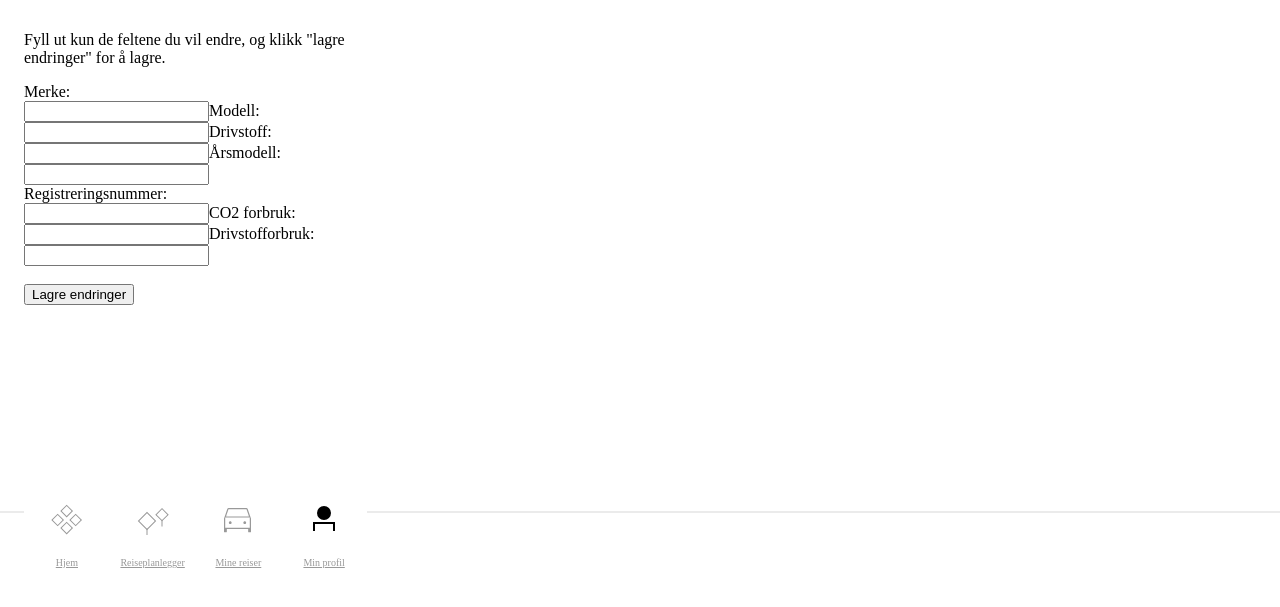
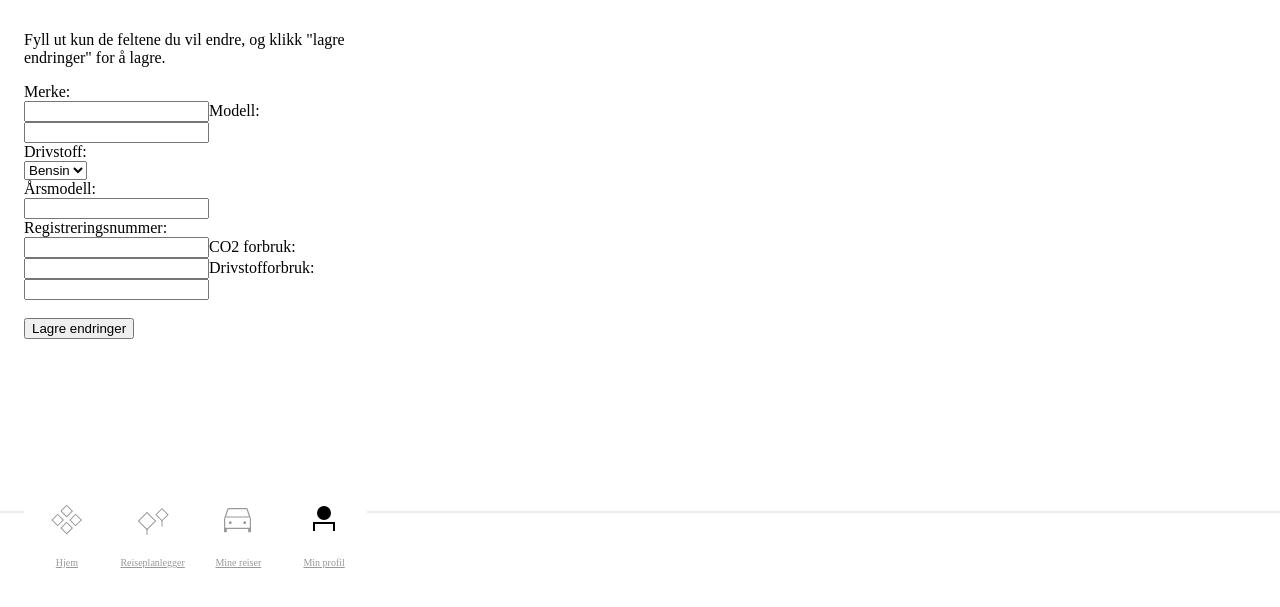
Before and after one commit to Buckmin/Fremtind_Sommerjobb, a Gatsby site: page /endreBilinfo in a window 1280 px wide. Shown: the part 179-786 px from the top of the page. Built offline with nearby package versions, Linux system fonts and the light colour scheme; Gatsby itself is replaced by a stand-in of ours.

Commit message:
la til select for fuel for å unngå feil verdi i reiseplanlegger

```diff
--- a/src/pages/endreBilinfo.js
+++ b/src/pages/endreBilinfo.js
@@ -21,6 +21,7 @@ export default function EndreBilinfo() {
     const [registration, setRegistration] = useState(carInfo["registration"]);
     const [co2consum, setCo2consum] = useState(carInfo["co2consum"]);
     const [fuelconsum, setFuelconsum] = useState(carInfo["fuelconsum"]);
+
 
     function handleSubmit() {
         let carDict = {
@@ -49,32 +50,40 @@ export default function EndreBilinfo() {
 
             <form  id="updateCarInfo" className="form">
 
-                <label id="brandInput" htmlFor="brand" style={{marginBottom:"10px", marginTop:"5px"}}>Merke:&emsp;
+                <label id="brandInput" htmlFor="brand" style={{marginBottom:"10px", marginTop:"5px"}}>Merke:
                     <br/><input id="brand" type="text" name="Merke" placeholder={brand} onChange={e => setBrand(e.target.value)}></input>
                 </label>
 
-                <label id="modelInput" htmlFor="model" style={{marginBottom:"10px"}}>Modell:&emsp;
+                <label id="modelInput" htmlFor="model" style={{marginBottom:"10px"}}>Modell:
                     <br/><input id="model" type="text" name="Modell" placeholder={model} onChange={e => setModel(e.target.value)}></input>
                 </label>
 
-                <label id="fuelInput" htmlFor="fuel" style={{marginBottom:"10px"}}>Drivstoff:&emsp;
-                    <br/><input id="fuel" type="text" name="Drivstoff" placeholder={fuel} onChange={e => setFuel(e.target.value)}></input>
+                <br/>
+                <label id="fuelLabel" htmlFor="fuel" style={{marginBottom:"10px"}}>Drivstoff:
+                    {/* <br/><input id="fuel" type="text" name="Drivstoff" placeholder={fuel} onChange={e => setFuel(e.target.value)}></input> */}
+                    <br/>
+                    <select name="fuel" id="fuelSelect" value={fuel} onChange={e => setFuel(e.target.value)}>
+                        <option value="Bensin" selected>Bensin</option>
+                        <option value="Diesel">Diesel</option>
+                        <option value="El">El</option>
+                    </select>
                 </label>
+                <br/>
 
-                <label id="yearInput" htmlFor="year" style={{marginBottom:"10px"}}>Årsmodell:&emsp;
+                <label id="yearInput" htmlFor="year" style={{marginBottom:"10px", marginTop:"5px"}}>Årsmodell:
                     <br/><input id="year" type="number" name="Årsmodell" placeholder={year} onChange={e => setYear(parseInt(e.target.value))}></input>
                 </label>
 
-                <label id="registrationInput" htmlFor="registration" style={{marginBottom:"10px"}}>Registreringsnummer:&emsp;
+                <label id="registrationInput" htmlFor="registration" style={{marginBottom:"10px"}}>Registreringsnummer:
                     <br/><input id="registration" type="text" name="Registreringsnummer" placeholder={registration} onChange={e => setRegistration(e.target.value)}></input>
                 </label>
 
-                <label id="co2consumInput" htmlFor="co2consum" style={{marginBottom:"10px"}}>CO2 forbruk:&emsp;
-                    <br/><input id="co2consum" type="float" name="CO2 forbruk" placeholder={co2consum} onChange={e => setCo2consum(parseFloat(e.target.value))}></input>
+                <label id="co2consumInput" htmlFor="co2consum" style={{marginBottom:"10px"}}>CO2 forbruk:
+                    <br/><input id="co2consum" type="number" step="0.01" name="CO2 forbruk" placeholder={co2consum} onChange={e => setCo2consum(parseFloat(e.target.value))}></input>
                 </label>
 
-                <label id="fuelconsumInput" htmlFor="fuelconsum" style={{marginBottom:"10px"}}>Drivstofforbruk:&emsp;
-                    <br/><input id="fuelconsum" type="float" name="Drivstofforbruk" placeholder={fuelconsum} onChange={e => setFuelconsum(parseFloat(e.target.value))}></input>
+                <label id="fuelconsumInput" htmlFor="fuelconsum" style={{marginBottom:"10px"}}>Drivstofforbruk:
+                    <br/><input id="fuelconsum" type="number" step="0.01" name="Drivstofforbruk" placeholder={fuelconsum} onChange={e => setFuelconsum(parseFloat(e.target.value))}></input>
                 </label>
 
                 <br/><br/>
```
